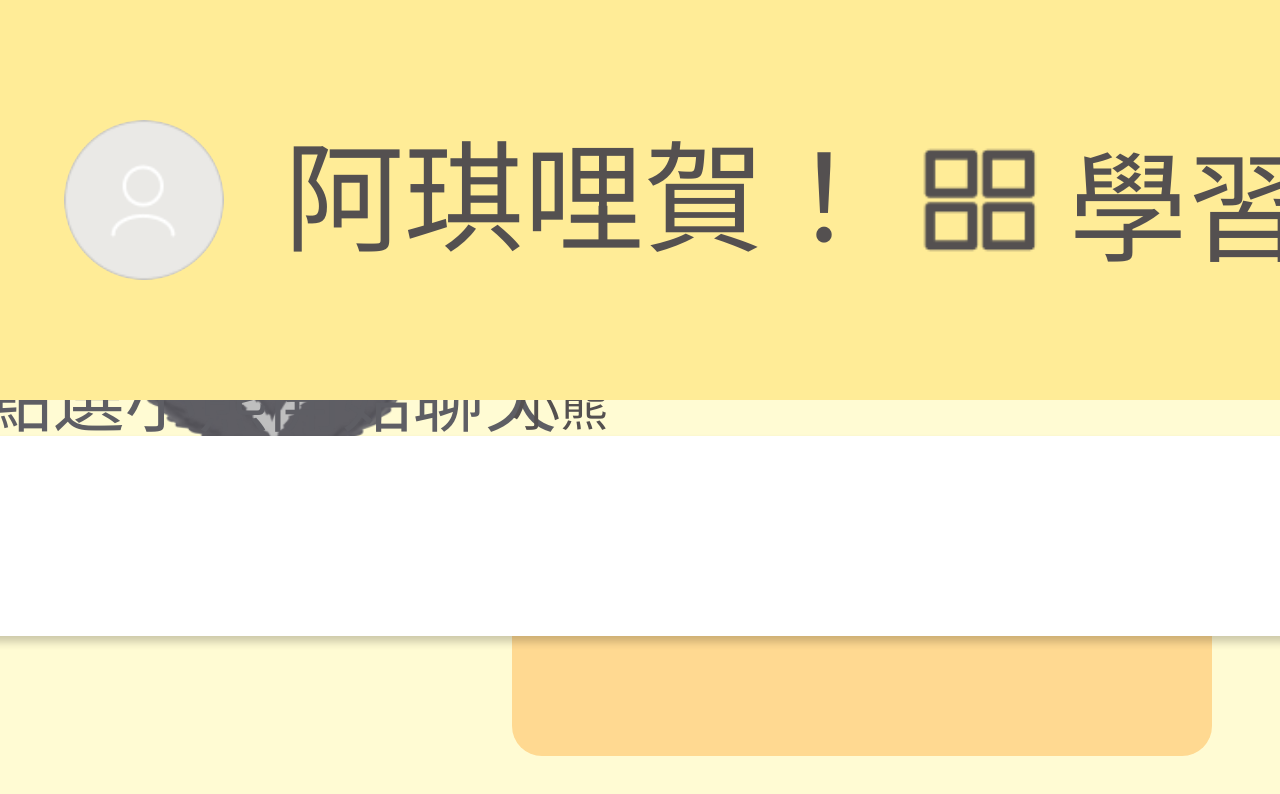
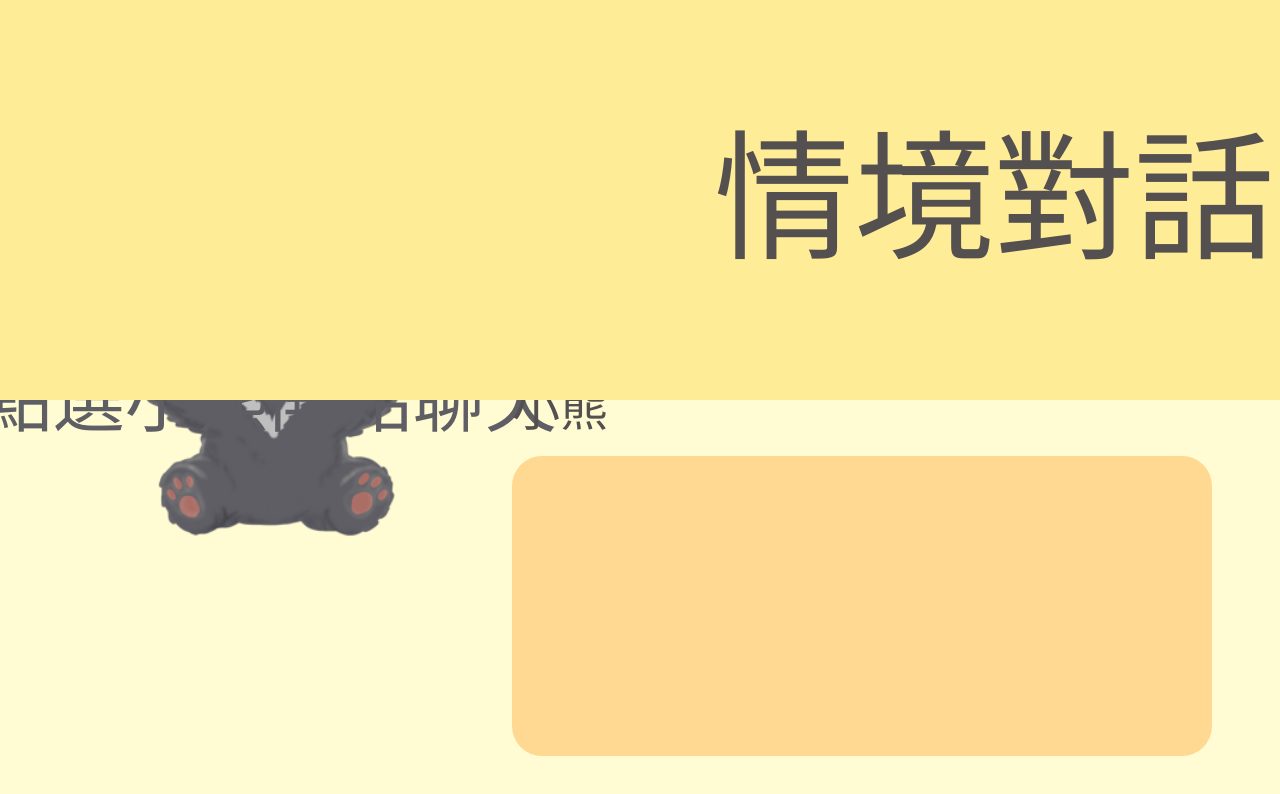
Before and after one commit to changcherry/Taiwanese-learning-robot, a React (Vite) app: page /home in a window 1280 px wide. Shown: the top 794 px of the page. Built offline with nearby package versions, Linux system fonts and the light colour scheme.

Commit message:
調整主頁

```diff
--- a/src/pages/Home.css
+++ b/src/pages/Home.css
@@ -8,11 +8,7 @@
   --input-bg: #ffffff;
 }
 
-* {
-  box-sizing: border-box;
-  margin: 0;
-  padding: 0;
-}
+* { box-sizing: border-box; margin: 0; padding: 0; }
 
 body {
   font-family: 'Kanit', sans-serif;
@@ -33,22 +29,14 @@ body {
   z-index: 0;
 }
 
-a {
-  text-decoration: none;
-  color: inherit;
-}
+a { text-decoration: none; color: inherit; }
+ul { list-style: none; }
 
-ul {
-  list-style: none;
-}
 
-/* Header */
 .site-header {
   position: fixed;
-  top: 0;
-  left: 0;
-  right: 0;
-  height: 400px;
+  top: 0; left: 0; right: 0;
+  height: 400px;                        /* 維持你的原始高度 */
   background-color: var(--header-bg);
   display: flex;
   align-items: center;
@@ -61,20 +49,16 @@ ul {
 .header-left {
   display: flex;
   align-items: center;
-  gap: 60px;
+  gap: 0px;
+  margin-left: 650px;                       /* 👈 已無頭像，取消多餘間距 */
 }
 
-.profile-icon {
-  width: 160px;
-  height: 160px;
-  border-radius: 50%;
-  object-fit: cover;
-}
+
 
 .greeting-title {
-  font-weight: 700;
-  font-size: 120px;
-  color: var(--text-primary);
+  font-weight: 900;      /* 原本 700 → 更有份量 */
+  font-size: 140px;      /* 原本 120px → 放大 */
+  line-height: 1;        /* 避免上下多餘空隙 */
   white-space: nowrap;
 }
 
@@ -98,25 +82,11 @@ ul {
   transition: background 0.2s ease;
 }
 
-.nav-icon {
-  width: 120px;
-  height: 120px;
-  object-fit: contain;
-}
+.nav-icon { width: 120px; height: 120px; object-fit: contain; }
+.nav-label { font-size: 120px; font-weight: 600; }
+.chevron-icon { width: 42px; height: 42px; object-fit: contain; margin-left: 10px; }
 
-.nav-label {
-  font-size: 120px;
-  font-weight: 600;
-}
 
-.chevron-icon {
-  width: 42px;
-  height: 42px;
-  object-fit: contain;
-  margin-left: 10px;
-}
-
-/* Main Content */
 .main-content {
   width: 100%;
   height: 100%;
@@ -134,10 +104,7 @@ ul {
   align-items: center;
 }
 
-.character-image {
-  width: 100%;
-  height: auto;
-}
+.character-image { width: 100%; height: auto; }
 
 .character-caption {
   font-weight: 700;
@@ -151,7 +118,7 @@ ul {
 .chat-area {
   position: absolute;
   left: 40%;
-  top: 22%; /* 往上移 */
+  top: 22%;
   width: 52%;
   height: 65%;
   display: flex;
@@ -169,25 +136,12 @@ ul {
   position: absolute;
 }
 
-.message-group.incoming {
-  align-items: flex-start;
-  left: 0;
-}
+.message-group.incoming { align-items: flex-start; left: 0; }
+.message-group.outgoing { align-items: flex-end; right: 5%; }
 
-.message-group.outgoing {
-  align-items: flex-end;
-  right: 5%;
-}
-
-.message-group:nth-child(1) {
-  top: 0;
-}
-.message-group:nth-child(2) {
-  top: 18%;
-}
-.message-group:nth-child(3) {
-  top: 38%;
-}
+.message-group:nth-child(1) { top: 0; }
+.message-group:nth-child(2) { top: 18%; }
+.message-group:nth-child(3) { top: 38%; }
 
 .sender-name {
   font-weight: 800;
@@ -204,53 +158,7 @@ ul {
   line-height: 1.4;
 }
 
-/* Chat Bubbles */
-.bubble-style-1 {
-  background-color: var(--bubble-bg-1);
-  width: 520px;
-}
 
-.bubble-style-1.large {
-  width: 700px;
-  min-height: 300px;
-}
-
-.bubble-style-2 {
-  background-color: var(--bubble-bg-2);
-  width: 480px;
-  min-height: 100px;
-}
-
-/* Chat Input */
-.chat-input-form {
-  position: absolute;
-  bottom: 60px;
-  left: 50%;
-  transform: translateX(-50%);
-  width: 3000px;
-  height: 200px;
-  background-color: var(--input-bg);
-  border-radius: 30px;
-  box-shadow: 0px 6px 8px rgba(0, 0, 0, 0.2);
-  display: flex;
-  align-items: center;
-  padding: 0 42px;
-  gap: 30px;
-}
-
-.input-icon {
-  width: 54px;
-  height: 54px;
-  object-fit: contain;
-  opacity: 0.6;
-}
-
-.chat-input-form input {
-  flex-grow: 1;
-  border: none;
-  outline: none;
-  background: transparent;
-  font-weight: 700;
-  font-size: 48px;
-  color: var(--text-primary);
-}
+.bubble-style-1 { background-color: var(--bubble-bg-1); width: 520px; }
+.bubble-style-1.large { width: 700px; min-height: 300px; }
+.bubble-style-2 { background-color: var(--bubble-bg-2); width: 480px; min-height: 100px; }
--- a/src/pages/Home.tsx
+++ b/src/pages/Home.tsx
@@ -1,13 +1,12 @@
 import React from "react";
 import "./Home.css";
 import bearImage from "../assets/bear.png";
-import pencilIcon from "../assets/pencil.png";
-import profileIcon from "../assets/profile.png";
+
+
 import bellIcon from "../assets/icon-bell.png";
 import gearIcon from "../assets/icon-gear.png";
 import userIcon from "../assets/icon-user.png";
 import chevronIcon from "../assets/icon-chevron.png";
-import learningIcon from "../assets/icon-learning.png";
 
 const Home: React.FC = () => {
   return (
@@ -15,15 +14,9 @@ const Home: React.FC = () => {
       {/* Header */}
       <header className="site-header">
         <div className="header-left">
-          <img src={profileIcon} alt="Profile" className="profile-icon" />
-          <h1 className="greeting-title">阿琪哩賀！</h1>
+          <h1 className="greeting-title">情境對話</h1>
         </div>
         <nav className="main-navigation">
-          <button className="nav-button">
-            <img src={learningIcon} alt="學習模式" className="nav-icon" />
-            <span className="nav-label">學習模式</span>
-            <img src={chevronIcon} alt="Chevron" className="chevron-icon" />
-          </button>
           <button className="nav-button">
             <img src={bellIcon} alt="通知" className="nav-icon" />
             <span className="nav-label">通知提醒</span>
@@ -62,10 +55,6 @@ const Home: React.FC = () => {
             </div>
           </div>
 
-          <form className="chat-input-form">
-            <img src={pencilIcon} alt="pencil" className="input-icon" />
-            <input type="text" placeholder="請輸入..." />
-          </form>
         </div>
       </main>
     </div>
```
